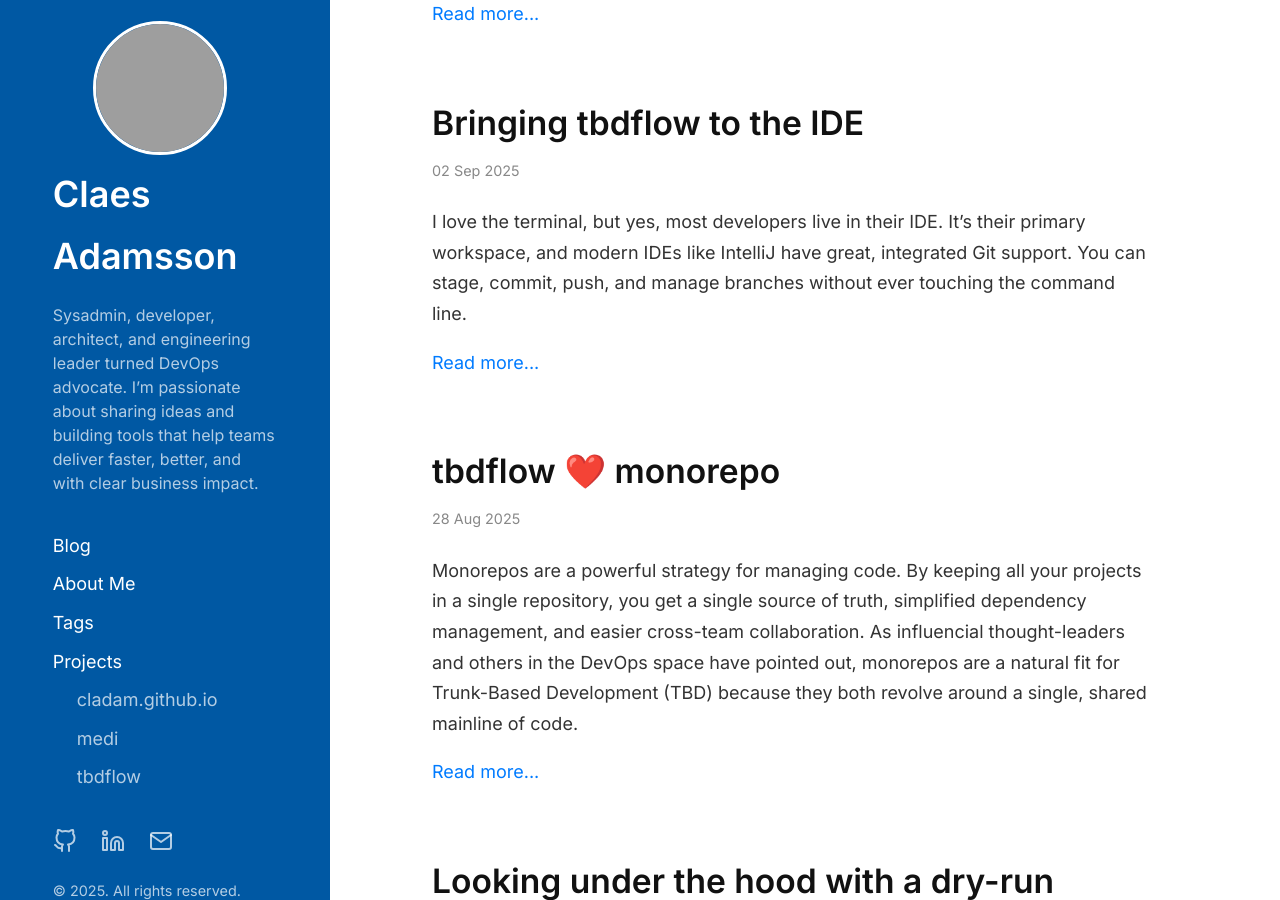
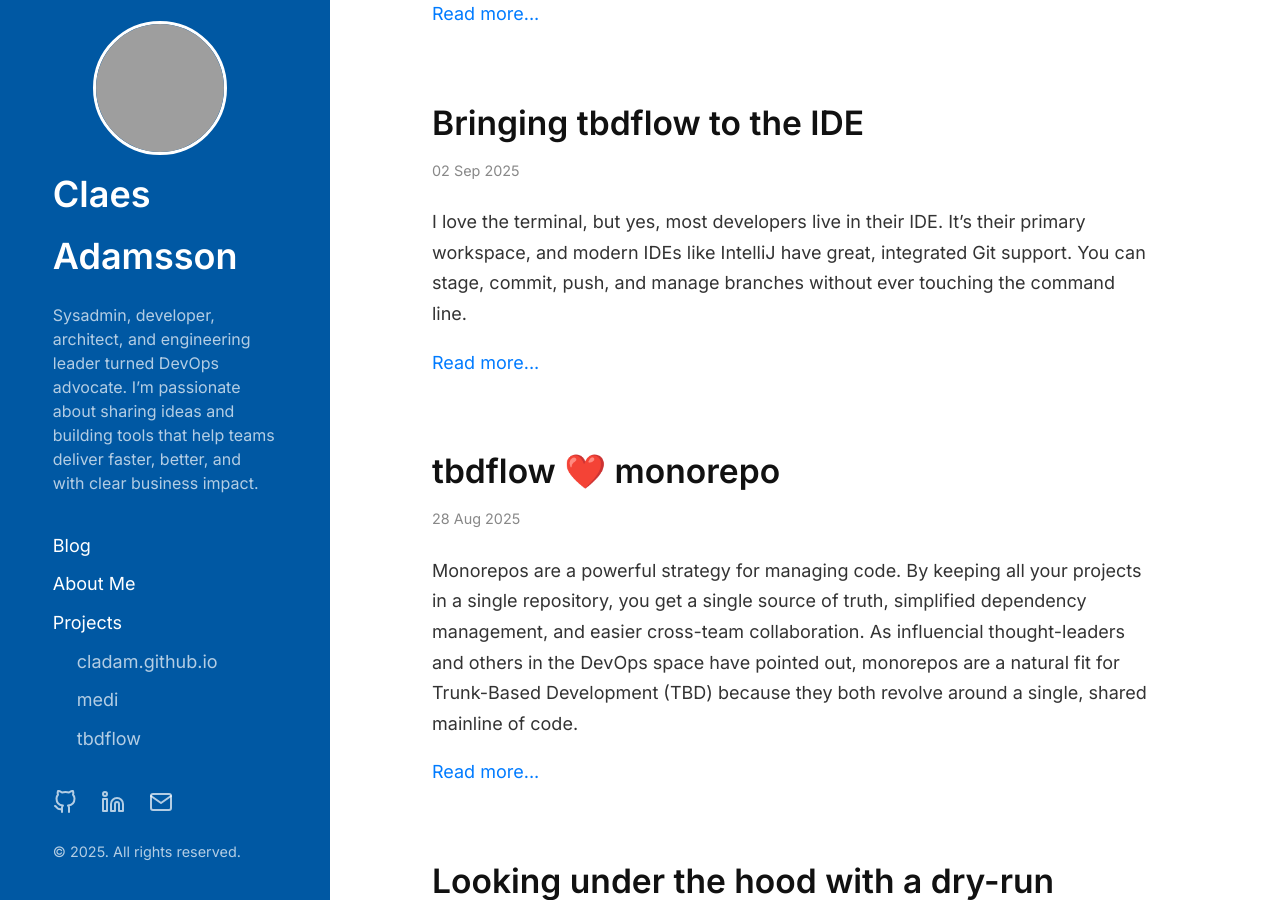
Before and after one commit to cladam/cladam.github.io, a Jekyll site: the page built from index.html, in a window 1280 px wide and 900 px high, scrolled down 355 px. Built offline with Jekyll 4.4.1, drawn with Linux system fonts in a browser that asks for light colours; the list of posts is cut into pages by our own code; grey boxes are pictures that could not be loaded.

Commit message:
Exclude navigation items based on nav_exclude flag

```diff
--- a/_includes/sidebar.html
+++ b/_includes/sidebar.html
@@ -17,7 +17,7 @@
             {% assign pages_list = site.pages | sort:"title" %}
             {% for node in pages_list %}
                 {% if node.title != null %}
-                    {% if node.url != "/" and node.title != "Home" %}
+                    {% if node.url != "/" and node.title != "Home" and node.nav_exclude != true %}
                         <a class="sidebar-nav-item" href="{{ node.url | relative_url }}">{{ node.title }}</a>
                     {% endif %}
                 {% endif %}
```
